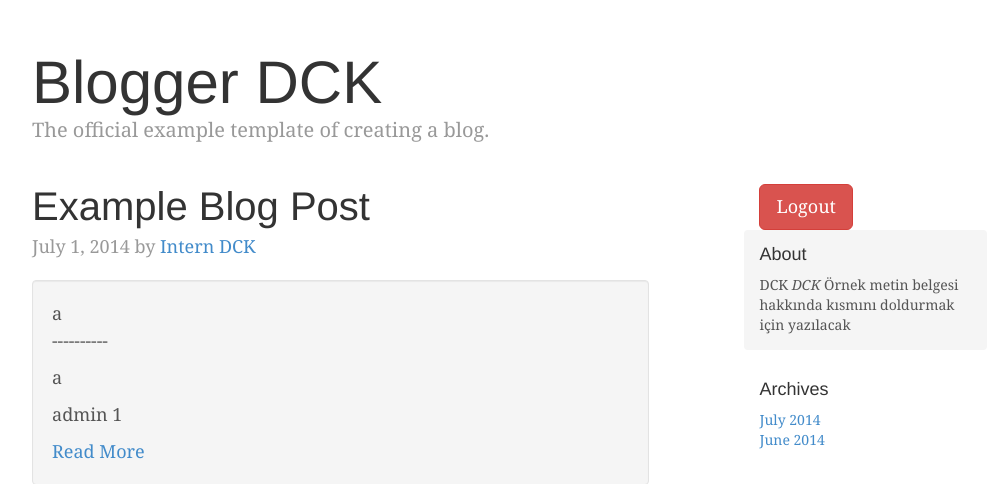
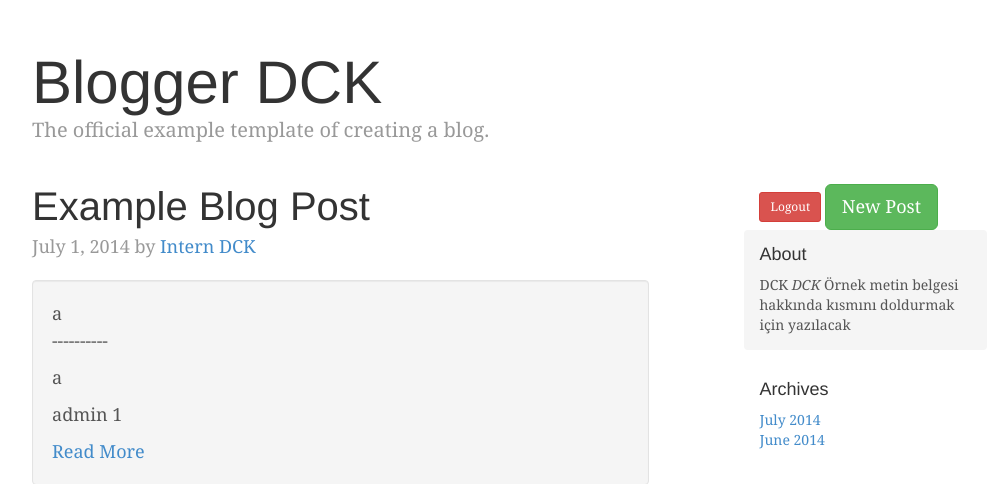
Before and after one commit to dogancankilment/dck-blog, a Django app: page / in a window 1280 px wide. Shown: the part 40-524 px from the top of the page, without its empty margins (138-1126 px from the left). Run offline with Django 3.2, Linux system fonts and the light colour scheme; a user stored in the database is signed in; data comes from the database, SQL or seed files in the repository; parts of the project's set-up code (start-up, migrations or seed data) failed here and were passed over; some libraries are stand-ins or nearby versions.

Commit message:
new_post button added to base.html, for entry, using with forms not console

```diff
--- a/myblog/templates/base.html
+++ b/myblog/templates/base.html
@@ -69,7 +69,8 @@
         <div class="col-sm-3 col-sm-offset-1 blog-sidebar">
 
             {% if request.user.is_authenticated %}
-                <a href="{% url logout %}"  class="btn btn-lg btn-danger">Logout</a>
+                <a href="{% url logout %}"  class="btn btn-sm btn-danger">Logout</a>
+                <a href="{% url new_post %}"  class="btn btn-lg btn-success">New Post</a>
             {% else %}
                 <a href="{% url my_login %}"  class="btn btn-lg btn-success">Login</a>
             {% endif %}
```
